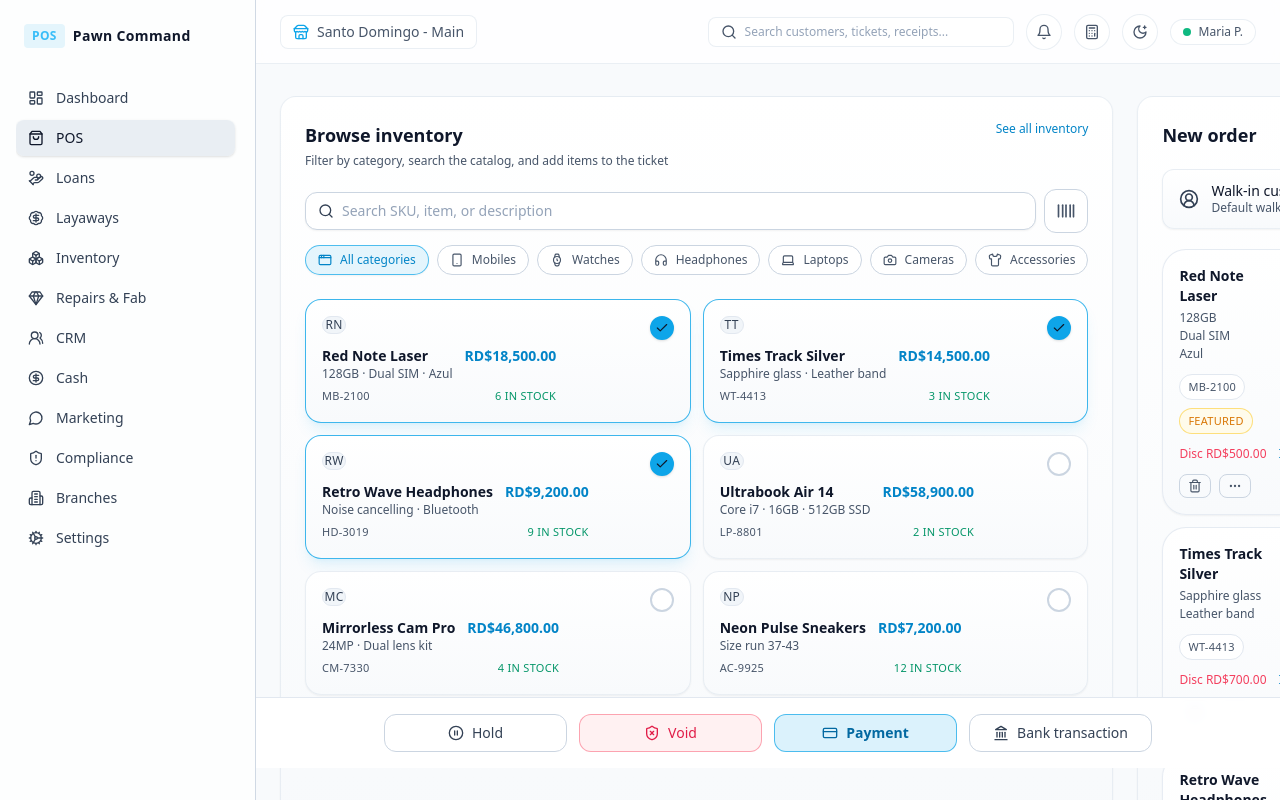
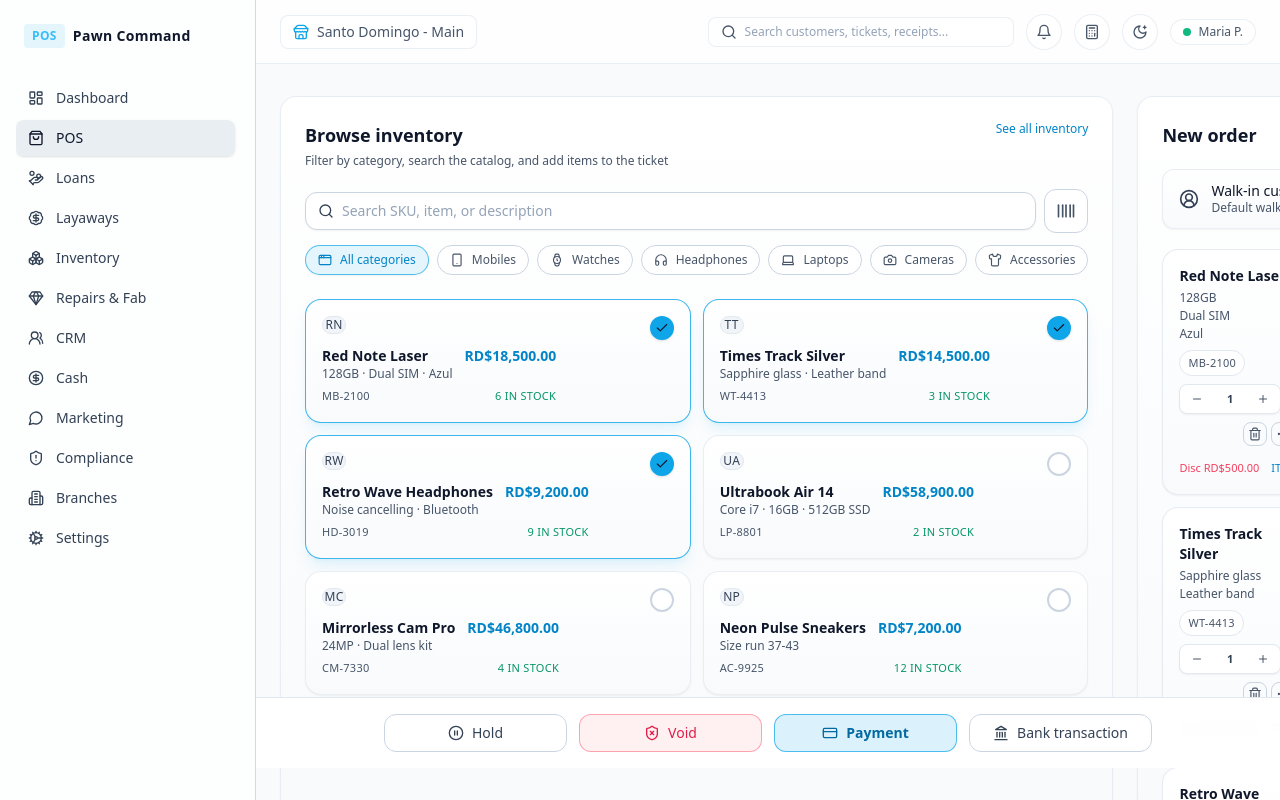
Before and after one commit to dennisc27/pos, a Next.js app: page /pos in a window 1280 px wide. Built offline with nearby package versions, Linux system fonts and the light colour scheme.

Commit message:
Tighten POS order line layout

```diff
--- a/components/pos/order-panel.tsx
+++ b/components/pos/order-panel.tsx
@@ -276,10 +276,10 @@ export function OrderPanel({
             return (
               <div
                 key={item.id}
-                className="rounded-3xl border border-slate-200/80 bg-gradient-to-b from-white to-slate-50 p-4 text-sm text-slate-700 shadow-sm dark:border-slate-800/80 dark:from-slate-950/70 dark:to-slate-950/50 dark:text-slate-200"
+                className="rounded-2xl border border-slate-200/80 bg-gradient-to-b from-white to-slate-50 p-3 text-sm text-slate-700 shadow-sm dark:border-slate-800/80 dark:from-slate-950/70 dark:to-slate-950/50 dark:text-slate-200 sm:p-4"
               >
-                <div className="flex flex-col gap-4 sm:flex-row sm:items-start sm:justify-between">
-                  <div className="flex-1 space-y-3">
+                <div className="grid gap-3 sm:grid-cols-[minmax(0,1fr)_auto] sm:items-start">
+                  <div className="space-y-2">
                     <div className="space-y-1">
                       <p className="text-sm font-semibold text-slate-900 dark:text-white">{item.name}</p>
                       <div className="space-y-0.5 text-xs text-slate-500 dark:text-slate-400">
@@ -293,36 +293,7 @@ export function OrderPanel({
                       <span className="rounded-full border border-slate-200 bg-white px-2 py-0.5 dark:border-slate-700/80 dark:bg-slate-950/60">
                         {item.sku}
                       </span>
-                      {item.status ? (
-                        <span className="rounded-full border border-amber-300/70 bg-amber-50 px-2 py-0.5 text-amber-600 dark:border-amber-500/40 dark:bg-amber-500/10 dark:text-amber-300">
-                          {item.status}
-                        </span>
-                      ) : null}
-                    </div>
-                  </div>
-                  <div className="flex flex-col items-end gap-3 sm:min-w-[220px]">
-                    <div className="flex items-center gap-2 rounded-xl border border-slate-300 bg-white px-3 py-2 text-sm font-semibold text-slate-700 shadow-sm transition dark:border-slate-800/80 dark:bg-slate-900 dark:text-slate-100">
-                      <span className="text-[11px] font-medium uppercase tracking-wide text-slate-400 dark:text-slate-500">RD$</span>
-                      <input
-                        ref={(element) => {
-                          if (element) {
-                            priceInputRefs.current[item.id] = element;
-                          } else {
-                            delete priceInputRefs.current[item.id];
-                          }
-                        }}
-                        aria-label={`Price for ${item.name}`}
-                        className="w-24 bg-transparent text-right text-sm font-semibold text-slate-700 focus:outline-none dark:text-slate-100"
-                        inputMode="decimal"
-                        value={priceInputValue}
-                        onChange={(event) => handlePriceInputChange(item.id, event.target.value)}
-                        onBlur={() => commitPrice(item.id)}
-                        onFocus={(event) => event.currentTarget.select()}
-                        onKeyDown={(event) => handlePriceKeyDown(event, item.id, index)}
-                      />
-                    </div>
-                    <div className="flex items-center gap-2 text-[11px] font-medium text-slate-600 dark:text-slate-300">
-                      <div className="flex items-center gap-1 rounded-xl border border-slate-300 bg-white px-2 py-1 shadow-sm transition dark:border-slate-800/80 dark:bg-slate-900">
+                      <div className="flex items-center gap-1 rounded-lg border border-slate-200 bg-white px-2 py-1 text-[11px] font-medium normal-case text-slate-600 shadow-sm transition dark:border-slate-800/80 dark:bg-slate-900 dark:text-slate-200">
                         <button
                           aria-label={`Decrease quantity for ${item.name}`}
                           className="rounded border border-transparent p-0.5 hover:border-slate-300 hover:text-slate-900 dark:hover:border-slate-700"
@@ -351,11 +322,43 @@ export function OrderPanel({
                           <Plus className="h-3 w-3" />
                         </button>
                       </div>
+                      <div className="ml-auto flex items-center gap-1 text-slate-500 dark:text-slate-400">
+                        <button
+                          className="rounded-lg border border-slate-300 p-1 transition hover:border-rose-400 hover:text-rose-500 dark:border-slate-800/80 dark:hover:border-rose-500/60 dark:hover:text-rose-300"
+                          onClick={() => onRemoveItem(item.id)}
+                        >
+                          <Trash2 className="h-3.5 w-3.5" />
+                        </button>
+                        <button className="rounded-lg border border-slate-300 p-1 transition hover:border-slate-400 hover:text-slate-900 dark:border-slate-800/80 dark:hover:border-slate-700 dark:hover:text-white">
+                          <MoreHorizontal className="h-3.5 w-3.5" />
+                        </button>
                       </div>
                     </div>
                   </div>
-                <div className="mt-3 flex flex-wrap items-center justify-between gap-3 text-xs text-slate-500 dark:text-slate-400">
-                  <div className="flex flex-wrap items-center gap-3">
+                  <div className="flex flex-col items-end gap-2 sm:min-w-[180px]">
+                    <div className="flex items-center gap-2 rounded-xl border border-slate-300 bg-white px-3 py-2 text-sm font-semibold text-slate-700 shadow-sm transition dark:border-slate-800/80 dark:bg-slate-900 dark:text-slate-100">
+                      <span className="text-[11px] font-medium uppercase tracking-wide text-slate-400 dark:text-slate-500">RD$</span>
+                      <input
+                        ref={(element) => {
+                          if (element) {
+                            priceInputRefs.current[item.id] = element;
+                          } else {
+                            delete priceInputRefs.current[item.id];
+                          }
+                        }}
+                        aria-label={`Price for ${item.name}`}
+                        className="w-24 bg-transparent text-right text-sm font-semibold text-slate-700 focus:outline-none dark:text-slate-100"
+                        inputMode="decimal"
+                        value={priceInputValue}
+                        onChange={(event) => handlePriceInputChange(item.id, event.target.value)}
+                        onBlur={() => commitPrice(item.id)}
+                        onFocus={(event) => event.currentTarget.select()}
+                        onKeyDown={(event) => handlePriceKeyDown(event, item.id, index)}
+                      />
+                    </div>
+                  </div>
+                </div>
+                <div className="mt-3 flex flex-wrap items-center gap-3 text-[11px] text-slate-500 dark:text-slate-400">
                   {hasDiscount ? (
                     <span className="text-rose-500 dark:text-rose-400">Disc {formatCurrency(lineDiscount)}</span>
                   ) : null}
@@ -363,18 +366,6 @@ export function OrderPanel({
                     <span className="text-sky-600 dark:text-sky-300">ITBIS {formatCurrency(taxAmount)}</span>
                   ) : null}
                   <span>Sub {formatCurrency(baseAmount)}</span>
-                  </div>
-                  <div className="flex items-center gap-2">
-                    <button
-                      className="rounded-lg border border-slate-300 px-2 py-1 transition hover:border-rose-400 hover:text-rose-500 dark:border-slate-800/80 dark:hover:border-rose-500/60 dark:hover:text-rose-300"
-                      onClick={() => onRemoveItem(item.id)}
-                    >
-                      <Trash2 className="h-3.5 w-3.5" />
-                    </button>
-                    <button className="rounded-lg border border-slate-300 px-2 py-1 transition hover:border-slate-400 hover:text-slate-900 dark:border-slate-800/80 dark:hover:border-slate-700 dark:hover:text-white">
-                      <MoreHorizontal className="h-3.5 w-3.5" />
-                    </button>
-                  </div>
                 </div>
               </div>
             );
```
Lines whose indentation alone changed are shown as unchanged.
